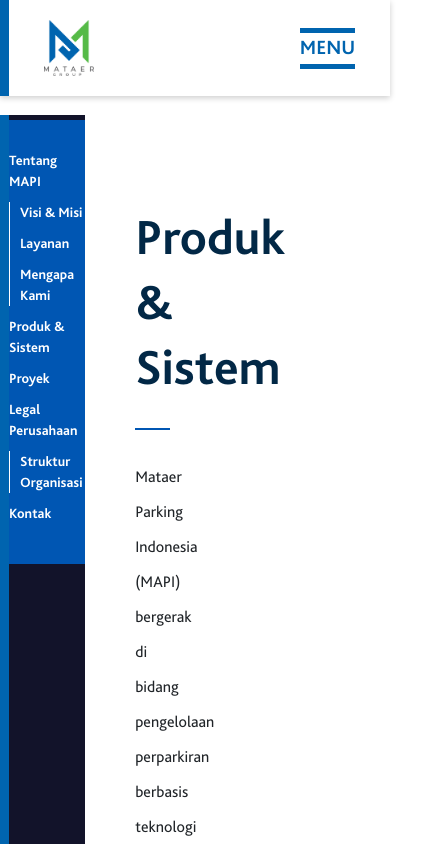
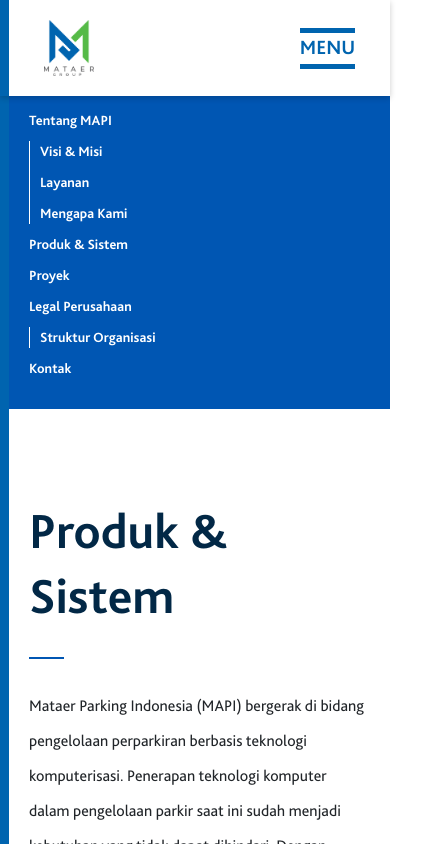
Before and after one commit to faikarghas/mataer, a Next.js app: page /parking-produk in a window 390 px wide. Shown: the top 844 px of the page, 435 px wide, since content can reach past the window. Built offline with nearby package versions, Linux system fonts and the light colour scheme.

Commit message:
mobile version 1.0

```diff
--- a/components/layout/menu.js
+++ b/components/layout/menu.js
@@ -15,7 +15,7 @@
                     <Row>
                         <Col xs={12} md={6} className="menu_mobile">
                             <Link href="/"><a>
-                                <img src={logo} alt="logo mataer" width="70px"/>
+                                <img src={`${showMenu ? '/mataer-logo-dark.png' : logo}`} className={`${showMenu ? 'open' : ''}`} alt="logo mataer" width="70px"/>
                             </a></Link>
                             <div className={`menu_mobile_btn forMobile ${showMenu ? 'open' : ''}`} onClick={openMenu}>
                                 <span></span>
@@ -23,7 +23,16 @@
                                 <span></span>
                             </div>
                             <div className={`menu_mobile_box ${showMenu ? 'openMenu' : ''}`}>
-
+                                <ul>
+                                    <li><Link href="/parking"><a className={page === 'parking' ? 'active' : ''}>Parking</a></Link></li>
+                                    <li><Link href="/"><a>Event & Media</a></Link></li>
+                                    <li><Link href="/"><a>Adspro</a></Link></li>
+                                    <li><Link href="/"><a>Business & Consultant</a></Link></li>
+                                    <li><Link href="/"><a>Berita & Artikel</a></Link></li>
+                                    <li><Link href="/"><a>Karir</a></Link></li>
+                                    <li><Link href="/"><a>Tentang Kami</a></Link></li>
+                                    <li><Link href="/"><a>Hubungi Kami</a></Link></li>
+                                </ul>
                             </div>
                         </Col>
                         <Col xs={12} md={6} className="forDesktop justify-content-end">
--- /dev/null
+++ b/components/menuAction/index.js
@@ -0,0 +1,26 @@
+import React from 'react'
+import Link from 'next/link'
+
+const Index = () => {
+    return (
+        <div className="menuAct forMobile">
+        <ul>
+            <li><Link href="/parking"><a>Tentang MAPI</a></Link></li>
+            <ul>
+                <li><a>Visi & Misi</a></li>
+                <li><a>Layanan</a></li>
+                <li><a>Mengapa Kami</a></li>
+            </ul>
+            <li><Link href="/parking-produk"><a>Produk & Sistem</a></Link></li>
+            <li><Link href="/parking-proyek"><a>Proyek</a></Link></li>
+            <li><Link href="/parking-legal"><a>Legal Perusahaan</a></Link></li>
+            <ul>
+                <li><a>Struktur Organisasi</a></li>
+            </ul>
+            <li><Link href="/parking-kontak"><a>Kontak</a></Link></li>
+        </ul>
+    </div>
+    )
+}
+
+export default Index
--- a/pages/index.js
+++ b/pages/index.js
@@ -25,7 +25,7 @@
     const [active, setActive] = useState(false)
     const { countUp, start} = useCountUp({
         start: 0,
-        end: 15,
+        end: 150,
         delay: 0,
         duration: 1.5
     });
--- a/pages/parking-kontak.js
+++ b/pages/parking-kontak.js
@@ -5,6 +5,7 @@
 import Slider from "react-slick";
 
 import Menu from '../components/layout/menu'
+import MenuAct from '../components/menuAction'
 
 
 const settings = {
@@ -79,6 +80,7 @@
                     </div>
                 </div>
                 <div className="content__parking">
+                    <MenuAct/>
                     <div className="content__parking__kontak">
                         <h3>Kontak MAPI</h3>
 
--- a/pages/parking-legal.js
+++ b/pages/parking-legal.js
@@ -5,7 +5,7 @@
 import Slider from "react-slick";
 
 import Menu from '../components/layout/menu'
-
+import MenuAct from '../components/menuAction'
 
 const settings = {
     dots: true,
@@ -79,6 +79,7 @@
                     </div>
                 </div>
                 <div className="content__parking">
+                    <MenuAct/>
                     <div className="content__parking__why">
                         <h3>Legal Perusahaan</h3>
                         <p>PT Mataer Makmurindo didirikan pada tanggal 11 November 2014,
--- a/pages/parking-produk.js
+++ b/pages/parking-produk.js
@@ -5,8 +5,7 @@
 import Slider from "react-slick";
 
 import Menu from '../components/layout/menu'
-
-
+import MenuAct from '../components/menuAction'
 
 
 const ParkingProduct = () => {
@@ -83,6 +82,7 @@
                     </div>
                 </div>
                 <div className="content__parking">
+                    <MenuAct/>
                     <div className="content__parking__why">
                         <h3>Produk & Sistem</h3>
                         <p>Mataer Parking Indonesia (MAPI) bergerak di bidang pengelolaan perparkiran berbasis teknologi
--- a/pages/parking-proyek.js
+++ b/pages/parking-proyek.js
@@ -5,9 +5,7 @@
 import Slider from "react-slick";
 
 import Menu from '../components/layout/menu'
-
-
-
+import MenuAct from '../components/menuAction'
 
 
 const ParkingProyek = () => {
@@ -103,6 +101,7 @@
                     </div>
                 </div>
                 <div className="content__parking">
+                    <MenuAct/>
                     <div className="content__parking__why">
                         <h3>Proyek</h3>
                         <p>Pengelolaan parkir termasuk dalam image property dan sesungguhnya dapat dikatakan pintu gerbang dalam serangkaian proses pembentukan kredibilitas citra layanan sebuah institusi ataupun instansi pemerintah dan swasta, termasuk juga dalam upaya memberikan pelayanan yang memiliki citra terbaik dan respon positif atas tuntutan masyarakat terhadap citra kinerja institusi tersebut secara keseluruhan.</p>
--- a/sass/layout/_layout.scss
+++ b/sass/layout/_layout.scss
@@ -100,6 +100,12 @@
                         object-fit: contain;
                     }
                 }
+                &.open{
+                    z-index: 3;
+                }
+                &.active{
+                    color: $color_blue;
+                }
             }
 
             &_box{
@@ -120,6 +126,17 @@
                     visibility: visible;
                     body{
                         overflow: hidden;
+                    }
+                }
+
+                ul{
+                    margin-top: 13rem;
+                    margin-left: 4rem;
+                    li{
+                        margin-bottom: 1rem;
+                        a {
+                            font-size: 2.5rem;
+                        }
                     }
                 }
             }
@@ -227,14 +244,15 @@
 }
 
 main{
-    // padding: 5rem 0;
-
     .product__wrapper{
         margin-top: 11.5rem;
         width: 100%;
         display: flex;
         flex-direction: row;
         transition: all 0.5s;
+        @include respond(down-tab-port){
+            margin-top: 9rem;
+        }
         &.active_scroll{
             margin-top: 0;
         }
@@ -242,6 +260,9 @@
             width: 20%;
             background-color: #12132A;
             position: relative;
+            @include respond(down-tab-port){
+                display: none;
+            }
             &__menu{
                 background-color: #0056b3;
                 width: 100%;
--- a/sass/layout/_sidebar.scss
+++ b/sass/layout/_sidebar.scss
@@ -1,143 +1,143 @@
-.menu_sidebar{
-    width: 22%;
-    height: 100vh;
-    position: sticky;
-    top: 0;
-    display: flex;
-    justify-content: space-between;
-    flex-direction: column;
+// .menu_sidebar{
+//     width: 22%;
+//     height: 100vh;
+//     position: sticky;
+//     top: 0;
+//     display: flex;
+//     justify-content: space-between;
+//     flex-direction: column;
 
-    @include respond(down-tab-port){
-        position: relative;
-        height: unset;
-        width: 100%;
-    }
+//     @include respond(down-tab-port){
+//         position: relative;
+//         height: unset;
+//         width: 100%;
+//     }
 
-    &-content{
-        height: 100%;
-        margin: 2rem 0;
-        padding: 0rem 4rem 0 4rem;
-        display: flex;
-        flex-direction: column;
-        justify-content: space-between;
-        border-right: 1px solid #b5b5b5;
+//     &-content{
+//         height: 100%;
+//         margin: 2rem 0;
+//         padding: 0rem 4rem 0 4rem;
+//         display: flex;
+//         flex-direction: column;
+//         justify-content: space-between;
+//         border-right: 1px solid #b5b5b5;
 
-        &--top{
-            .logo{
-                width: 100%;
-                object-fit: contain;
-                @include respond(down-tab-port){
-                    width: 100px;
-                }
-            }
-            .link{
-                list-style: none;
-                li {
-                    margin-bottom: 1rem;
-                    a{
-                        text-decoration: none;
-                        font-size: 1.1rem;
-                        color: #B7B5AE;
-                        cursor: pointer;
-                        &:hover{
-                            // color: $color_red;
-                        }
-                        &.active{
-                            // color: $color_red;
-                        }
-                    }
-                }
-            }
-        }
+//         &--top{
+//             .logo{
+//                 width: 100%;
+//                 object-fit: contain;
+//                 @include respond(down-tab-port){
+//                     width: 100px;
+//                 }
+//             }
+//             .link{
+//                 list-style: none;
+//                 li {
+//                     margin-bottom: 1rem;
+//                     a{
+//                         text-decoration: none;
+//                         font-size: 1.1rem;
+//                         color: #B7B5AE;
+//                         cursor: pointer;
+//                         &:hover{
+//                             // color: $color_red;
+//                         }
+//                         &.active{
+//                             // color: $color_red;
+//                         }
+//                     }
+//                 }
+//             }
+//         }
 
-        &--bottom{
-            .information{
-                list-style: none;
-                li {
-                    a{
-                        font-size: 1rem;
-                    }
-                    p{
-                        font-size: 1rem;
-                        text-transform: uppercase;
-                        margin: 0;
-                    }
-                }
-            }
-        }
-    }
-}
+//         &--bottom{
+//             .information{
+//                 list-style: none;
+//                 li {
+//                     a{
+//                         font-size: 1rem;
+//                     }
+//                     p{
+//                         font-size: 1rem;
+//                         text-transform: uppercase;
+//                         margin: 0;
+//                     }
+//                 }
+//             }
+//         }
+//     }
+// }
 
-.menu-first{
-    width: 23%;
-    position: relative;
-    padding-right: 4rem;
-    margin-top: 2rem;
-    margin-bottom: 2rem;
-    padding-top: 5px;
-    display: flex;
-    flex-direction: column;
-    justify-content: space-between;
-    @include respond(down-tab-port){
-        width: 100%;
-    }
-    .information{
-        list-style: none;
-        li {
-            margin: 0;
-            a{
-                font-size: 1rem;
-            }
-            p{
-                font-size: 1rem;
-                text-transform: uppercase;
-                margin: 0;
-            }
-        }
-    }
+// .menu-first{
+//     width: 23%;
+//     position: relative;
+//     padding-right: 4rem;
+//     margin-top: 2rem;
+//     margin-bottom: 2rem;
+//     padding-top: 5px;
+//     display: flex;
+//     flex-direction: column;
+//     justify-content: space-between;
+//     @include respond(down-tab-port){
+//         width: 100%;
+//     }
+//     .information{
+//         list-style: none;
+//         li {
+//             margin: 0;
+//             a{
+//                 font-size: 1rem;
+//             }
+//             p{
+//                 font-size: 1rem;
+//                 text-transform: uppercase;
+//                 margin: 0;
+//             }
+//         }
+//     }
 
-    &:after{
-        right: 0;
-        border-right: 1px solid #b5b5b5;
-        height: calc(100%);
-        position: absolute;
-        top: 0rem;
-        content: "";
-    }
+//     &:after{
+//         right: 0;
+//         border-right: 1px solid #b5b5b5;
+//         height: calc(100%);
+//         position: absolute;
+//         top: 0rem;
+//         content: "";
+//     }
 
-    ul{
-        li{
-        margin-bottom: 15px;
-            a{
-                font-size: 1.4rem;
-                text-decoration: none;
-                text-transform: uppercase;
-            }
-        }
-    }
-}
+//     ul{
+//         li{
+//         margin-bottom: 15px;
+//             a{
+//                 font-size: 1.4rem;
+//                 text-decoration: none;
+//                 text-transform: uppercase;
+//             }
+//         }
+//     }
+// }
 
-.menu-home{
-    ul{
-        li{
-            list-style: none;
-            a{
-                color: white;
-            }
-        }
-    }
-}
+// .menu-home{
+//     ul{
+//         li{
+//             list-style: none;
+//             a{
+//                 color: white;
+//             }
+//         }
+//     }
+// }
 
-.menu-main{
-    ul{
-        li{
-            list-style: none;
-            a{
-                color: #232323;
-                &:hover{
-                    color: $color_darkblue;
-                }
-            }
-        }
-    }
-}
+// .menu-main{
+//     ul{
+//         li{
+//             list-style: none;
+//             a{
+//                 color: #232323;
+//                 &:hover{
+//                     color: $color_darkblue;
+//                 }
+//             }
+//         }
+//     }
+// }
--- a/sass/pages/_parking.scss
+++ b/sass/pages/_parking.scss
@@ -1,5 +1,39 @@
 .content__parking{
     width: 80%;
+    .menuAct{
+        background-color: #0056b3;
+        width: 100%;
+        padding: 2rem;
+        transition: all 0.5s;
+        &.active_scroll{
+            top: 0;
+        }
+        ul{
+            li{
+                list-style: none;
+                a{
+                    color: white;
+                    text-decoration: none;
+                    font-size: 1.4rem;
+                    cursor: pointer;
+                }
+                &:not(:last-child){
+                    margin-bottom: 1rem;
+                }
+            }
+            ul{
+                padding-left: 1rem;
+                border-left: 1px solid white;
+                li{
+                    list-style: none;
+                    margin-bottom: 1rem;
+                }
+            }
+        }
+    }
+    @include respond(down-tab-port){
+        width: 100%;
+    }
 
     &__headerImg{
         height: 420px;
@@ -32,6 +66,9 @@
     }
     &__firstSection{
         padding: 9rem 30rem 9rem 5rem;
+        @include respond(down-tab-port){
+            padding: 2rem;
+        }
         p:first-child{
             color: #0056b3;
             margin-bottom: 4rem;
@@ -85,6 +122,9 @@
     &__misiSection{
         padding: 9rem 0;
         margin: 0 5rem;
+        @include respond(down-tab-port){
+            margin: 0 2rem;
+        }
         h4{
             margin-bottom: 6rem;
             font-family: "MONTSERRAT-BOLD";
@@ -110,10 +150,18 @@
         }
         ul{
             border-left: 1px solid rgb(214, 214, 214);
+            @include respond(down-tab-port){
+                padding-left: 5rem;
+                border-left: none;
+            }
             li{
                 list-style: none;
                 padding: 3rem;
                 position: relative;
+                @include respond(down-tab-port){
+                    border-left: 1px solid rgb(214, 214, 214);
+                    padding: 2rem;
+                }
                 &:not(:last-child){
                     border-bottom: 1px solid rgb(214, 214, 214);
                 }
@@ -133,6 +181,9 @@
         padding-bottom: 9rem;
         margin: 0 5rem;
         border-bottom: 1px solid black;
+        @include respond(down-tab-port){
+            margin: 0 2rem;
+        }
         h4{
             margin-bottom: 6rem;
             color: #022846;
@@ -187,6 +238,10 @@
         padding: 9rem 0;
         padding-right: 30rem;
         margin: 0 5rem;
+        @include respond(down-tab-port){
+            margin: 0 2rem;
+            padding-right: 0rem;
+        }
         h3{
             font-size: 5rem;
             font-family: "BLISS2B";
@@ -279,6 +334,9 @@
     &__onlyTextOrImg{
         padding: 9rem 0;
         margin: 0 5rem;
+        @include respond(down-tab-port){
+            margin: 0 2rem;
+        }
         h3{
             font-size: 3rem;
         }
@@ -312,6 +370,9 @@
     &__slider{
         padding: 9rem 0;
         margin: 0 5rem;
+        @include respond(down-tab-port){
+            margin: 0 2rem;
+        }
         h4{
             color: #0056b3;
             margin-bottom: 6rem;
@@ -345,21 +406,37 @@
         flex-direction: row;
         justify-content: space-between;
         position: relative;
+        @include respond(down-tab-port){
+            flex-wrap: wrap;
+        }
         &-bar{
             min-height: 800px;
             background-color: #f3f3f3;
-
+            @include respond(down-tab-port){
+                min-height: unset;
+            }
             &:first-child{
                 width: 32%;
+                @include respond(down-tab-port){
+                    width: 100%;
+                }
                 .head{
                     height: 70px;
                     width: calc(100% - 10rem);
                     border-bottom: 1px solid black;
                     margin: auto;
+                    @include respond(down-tab-port){
+                        width: calc(100% - 4rem);
+                        margin: 2rem;
+                    }
                 }
                 .body{
                     width: calc(100% - 10rem);
                     margin: auto;
+                    @include respond(down-tab-port){
+                        width: calc(100% - 4rem);
+                        margin: 2rem;
+                    }
                     span{
                         font-size: 10rem;
                         line-height: 1em;
@@ -375,12 +452,19 @@
             }
             &:nth-child(2){
                 width: 28%;
+                @include respond(down-tab-port){
+                    width: 100%;
+                }
                 .head{
                     height: 70px;
                     width: calc(100% - 5rem);
                     border-bottom: 1px solid black;
                     margin-left: 5rem;
                     display: flex;
+                    @include respond(down-tab-port){
+                        width: calc(100% - 4rem);
+                        margin: 2rem;
+                    }
                     p{
                         align-self: center;
                         color: $color_green;
@@ -391,6 +475,10 @@
                 .body{
                     width: calc(100% - 5rem);
                     margin-left: 5rem;
+                    @include respond(down-tab-port){
+                        width: calc(100% - 4rem);
+                        margin: 2rem;
+                    }
                     span{
                         font-size: 10rem;
                         line-height: 1em;
@@ -416,12 +504,19 @@
             }
             &:nth-child(3){
                 width: 32%;
+                @include respond(down-tab-port){
+                    width: 100%;
+                }
                 .head{
                     height: 70px;
                     width: calc(100% - 5rem);
                     border-bottom: 1px solid black;
                     margin-right: 5rem;
                     display: flex;
+                    @include respond(down-tab-port){
+                        width: calc(100% - 4rem);
+                        margin: 2rem;
+                    }
                     p{
                         align-self: center;
                         color: $color_green;
@@ -432,6 +527,10 @@
                 .body{
                     width: calc(100% - 5rem);
                     margin-right: 5rem;
+                    @include respond(down-tab-port){
+                        width: calc(100% - 4rem);
+                        margin: 2rem;
+                    }
                     span{
                         font-size: 10rem;
                         line-height: 1em;
@@ -463,6 +562,10 @@
             left: 50%;
             transform: translateX(-50%);
             width: calc(100% - 15rem);
+            @include respond(down-tab-port){
+                display: none;
+            }
+
             .peta{
                 opacity: 0.5;
                 width: 100%;
@@ -474,7 +577,9 @@
     &__struktur{
         padding: 9rem 0;
         margin: 0 5rem;
-
+        @include respond(down-tab-port){
+            margin: 0 2rem;
+        }
         h3{
             font-size: 3rem;
         }
@@ -536,7 +641,9 @@
     &__kontak{
         padding: 9rem 0;
         margin: 0 5rem;
-
+        @include respond(down-tab-port){
+            margin: 0 2rem;
+        }
         h3{
             font-size: 3rem;
             font-family: "BLISS2B";
```
Also changed, not shown: pages/parking.js (+3 -19 lines), public/Layanan-min.png.
